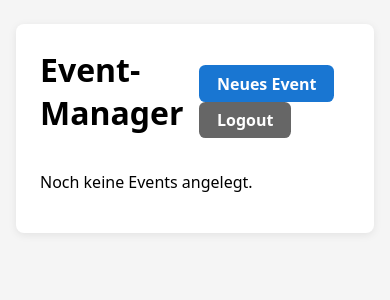
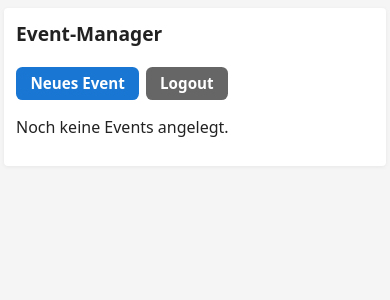
Before and after one commit to DragunFir/Event-Manager, a FastAPI app: page /admin/events in a window 390 px wide. Shown: the top 300 px of the page. Run offline with FastAPI, Linux system fonts and the light colour scheme; the visitor is signed in with stand-in values (Sample User, id 1); parts of the project's set-up code (start-up, migrations or seed data) failed here and were passed over.

Commit message:
Improves responsive layout and table handling
Adds responsive meta tag to base template and restructures CSS to improve layout on mobile and tablet devices.

Wraps tables in a div to allow horizontal scrolling on smaller screens.

```diff
--- a/static/styles.css
+++ b/static/styles.css
@@ -1,8 +1,10 @@
+/* Basislayout */
 body {
     margin: 0;
     padding: 0;
     font-family: system-ui, -apple-system, BlinkMacSystemFont, "Segoe UI", sans-serif;
     background: #f5f5f5;
+    color: #222;
 }
 
 .page {
@@ -22,6 +24,7 @@ h1, h2 {
     margin-top: 0;
 }
 
+/* Formulare */
 .form-row {
     margin-bottom: 0.8rem;
 }
@@ -49,6 +52,7 @@ textarea {
     resize: vertical;
 }
 
+/* Buttons & Links */
 button,
 .button {
     display: inline-block;
@@ -81,12 +85,14 @@ button:hover,
     padding: 0;
     color: #1976d2;
     cursor: pointer;
+    font: inherit;
 }
 
 .link-button:hover {
     text-decoration: underline;
 }
 
+/* Tabellen */
 .table {
     width: 100%;
     border-collapse: collapse;
@@ -106,6 +112,13 @@ button:hover,
     background: #f0f0f0;
 }
 
+/* Wrapper, damit Tabellen auf Handy horizontal scrollen können */
+.table-wrapper {
+    width: 100%;
+    overflow-x: auto;
+}
+
+/* Meldungen / Layout */
 .error {
     color: #c62828;
 }
@@ -114,9 +127,11 @@ button:hover,
     display: flex;
     justify-content: space-between;
     align-items: center;
+    gap: 0.75rem;
     margin-bottom: 1rem;
 }
 
+/* Slot-Kacheln */
 .slot-grid {
     display: grid;
     grid-template-columns: repeat(auto-fit, minmax(220px, 1fr));
@@ -159,18 +174,13 @@ button:hover,
     margin-bottom: 0.4rem;
 }
 
-/* Inline-Form für Slots */
+/* Inline-Form für Slots im Admin */
 .inline-form input,
 .inline-form button {
     display: inline-block;
     width: auto;
     margin-right: 0.3rem;
     margin-bottom: 0.3rem;
-}
-
-/* Druckbereich-Controls */
-.print-controls {
-    margin: 1rem 0 1.5rem;
 }
 
 /* Plan-Tabellen */
@@ -187,7 +197,7 @@ button:hover,
     white-space: nowrap;
 }
 
-/* Print-Optimierung */
+/* Druck-Optimierung */
 @media print {
     body {
         background: #ffffff;
@@ -217,3 +227,89 @@ button:hover,
         page-break-inside: avoid;
     }
 }
+
+/* =========================
+   Responsive: Handy & Tablet
+   ========================= */
+
+@media (max-width: 768px) {
+    .page {
+        padding: 1rem 0.5rem 2rem;
+    }
+
+    .container {
+        padding: 1rem;
+        border-radius: 0.25rem;
+        box-shadow: 0 1px 4px rgba(0,0,0,0.06);
+    }
+
+    h1 {
+        font-size: 1.35rem;
+    }
+
+    h2 {
+        font-size: 1.1rem;
+    }
+
+    .header-row {
+        flex-direction: column;
+        align-items: stretch;
+    }
+
+    .header-row h1 {
+        margin-bottom: 0.5rem;
+    }
+
+    .header-row > div {
+        display: flex;
+        flex-wrap: wrap;
+        gap: 0.4rem;
+    }
+
+    button,
+    .button {
+        width: auto;
+        font-size: 0.95rem;
+        padding: 0.4rem 0.9rem;
+    }
+
+    .table {
+        font-size: 0.85rem;
+    }
+
+    .table th,
+    .table td {
+        padding: 0.3rem 0.4rem;
+    }
+
+    .slot-grid {
+        grid-template-columns: 1fr; /* Slots untereinander auf Handy */
+    }
+
+    .info-box {
+        font-size: 0.9rem;
+    }
+}
+
+/* ganz kleine Displays */
+@media (max-width: 480px) {
+    .page {
+        padding: 0.5rem 0.25rem 1.5rem;
+    }
+
+    .container {
+        padding: 0.75rem;
+    }
+
+    h1 {
+        font-size: 1.2rem;
+    }
+
+    h2 {
+        font-size: 1.05rem;
+    }
+
+    .slot-item {
+        padding: 0.35rem 0.5rem;
+    }
+}
--- a/templates/admin_events.html
+++ b/templates/admin_events.html
@@ -12,6 +12,7 @@
     </div>
 
     {% if events %}
+    <div class="table-wrapper">
         <table class="table">
             <thead>
             <tr>
@@ -60,6 +61,7 @@
             {% endfor %}
             </tbody>
         </table>
+    </div>
     {% else %}
     <p>Noch keine Events angelegt.</p>
     {% endif %}
@@ -67,14 +69,12 @@
 
 <script>
     function openPrintForEvent(slug) {
-        // öffentlichen Plan in neuem Tab öffnen
         const url = "/e/" + slug;
         const w = window.open(url, "_blank");
         if (!w) {
             alert("Pop-up Blocker blockiert das Druckfenster.");
             return;
         }
-        // wenn die Seite fertig geladen ist, Druckdialog auslösen
         const onLoad = function () {
             try {
                 w.focus();
@@ -83,11 +83,9 @@
                 console.error(e);
             }
         };
-        // moderne Browser
         if ("addEventListener" in w) {
             w.addEventListener("load", onLoad);
         } else {
-            // Fallback
             w.onload = onLoad;
         }
     }
--- a/templates/admin_slots_form.html
+++ b/templates/admin_slots_form.html
@@ -16,6 +16,7 @@
 
     <h2>Vorhandene Schichten</h2>
     {% if slots %}
+    <div class="table-wrapper">
         <table class="table">
             <thead>
             <tr>
@@ -42,6 +43,7 @@
             {% endfor %}
             </tbody>
         </table>
+    </div>
     {% else %}
     <p>Noch keine Schichten angelegt.</p>
     {% endif %}
--- a/templates/base.html
+++ b/templates/base.html
@@ -2,7 +2,9 @@
 <html lang="de">
 <head>
     <meta charset="UTF-8">
-    <title>{% block title %}Event-Manager{% endblock %}</title>
+    <!-- wichtig für Handy/Tablet -->
+    <meta name="viewport" content="width=device-width, initial-scale=1">
+    <title>{% block title %}DLRG Event-Manager{% endblock %}</title>
     <link rel="stylesheet" href="/static/styles.css">
     <style>
         @media print {
--- a/templates/event_public.html
+++ b/templates/event_public.html
@@ -84,6 +84,7 @@
 
     <!-- Übersicht: Schichten (druckbare Ansicht) -->
     <h2>Übersicht nach Schichten</h2>
+    <div class="table-wrapper">
         <table class="table plan-table">
             <thead>
             <tr>
@@ -121,9 +122,11 @@
             {% endfor %}
             </tbody>
         </table>
+    </div>
 
     <!-- Übersicht: Personen -->
     <h2 style="margin-top: 2rem;">Übersicht nach Personen</h2>
+    <div class="table-wrapper">
         <table class="table plan-table">
             <thead>
             <tr>
@@ -156,4 +159,5 @@
             </tbody>
         </table>
     </div>
+</div>
 {% endblock %}
```
Lines whose indentation alone changed are shown as unchanged.
